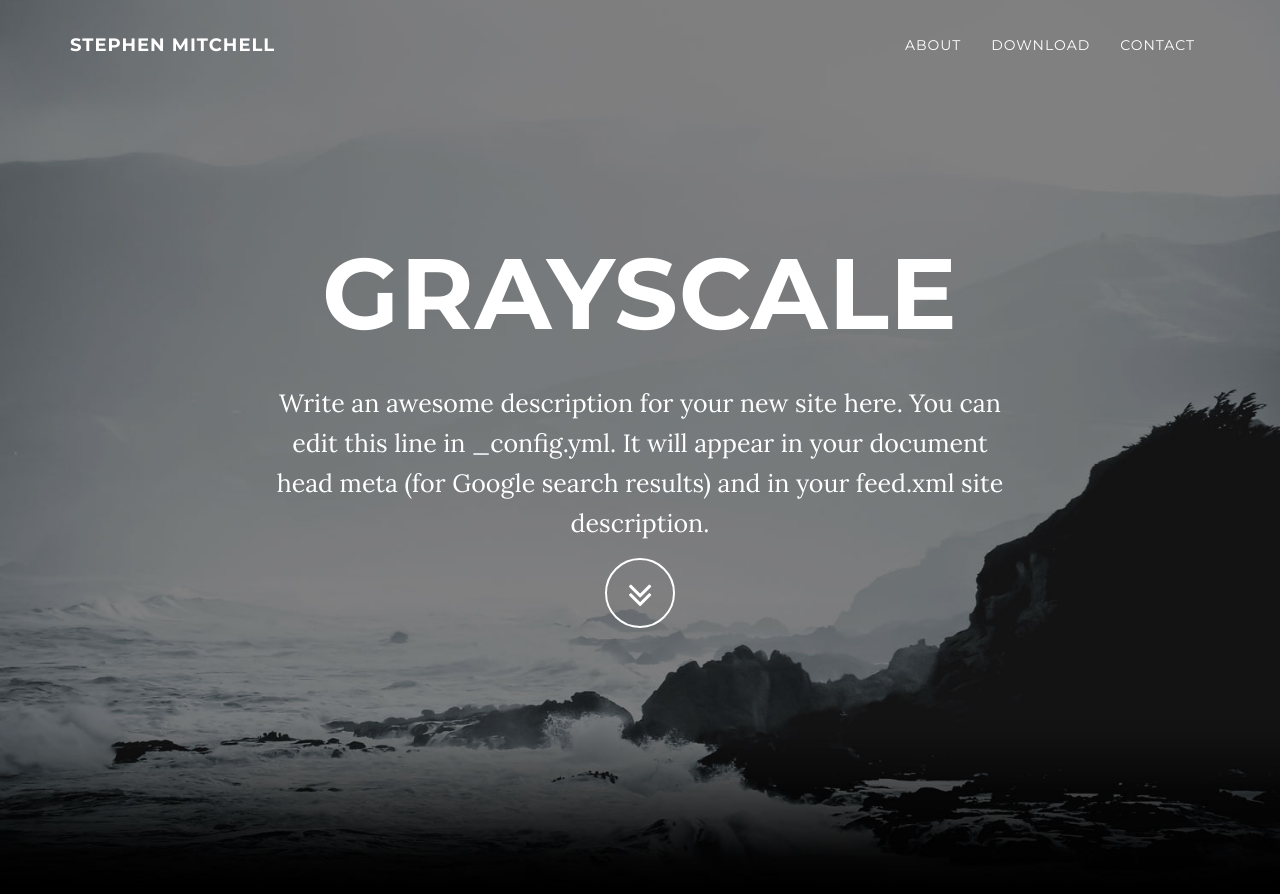
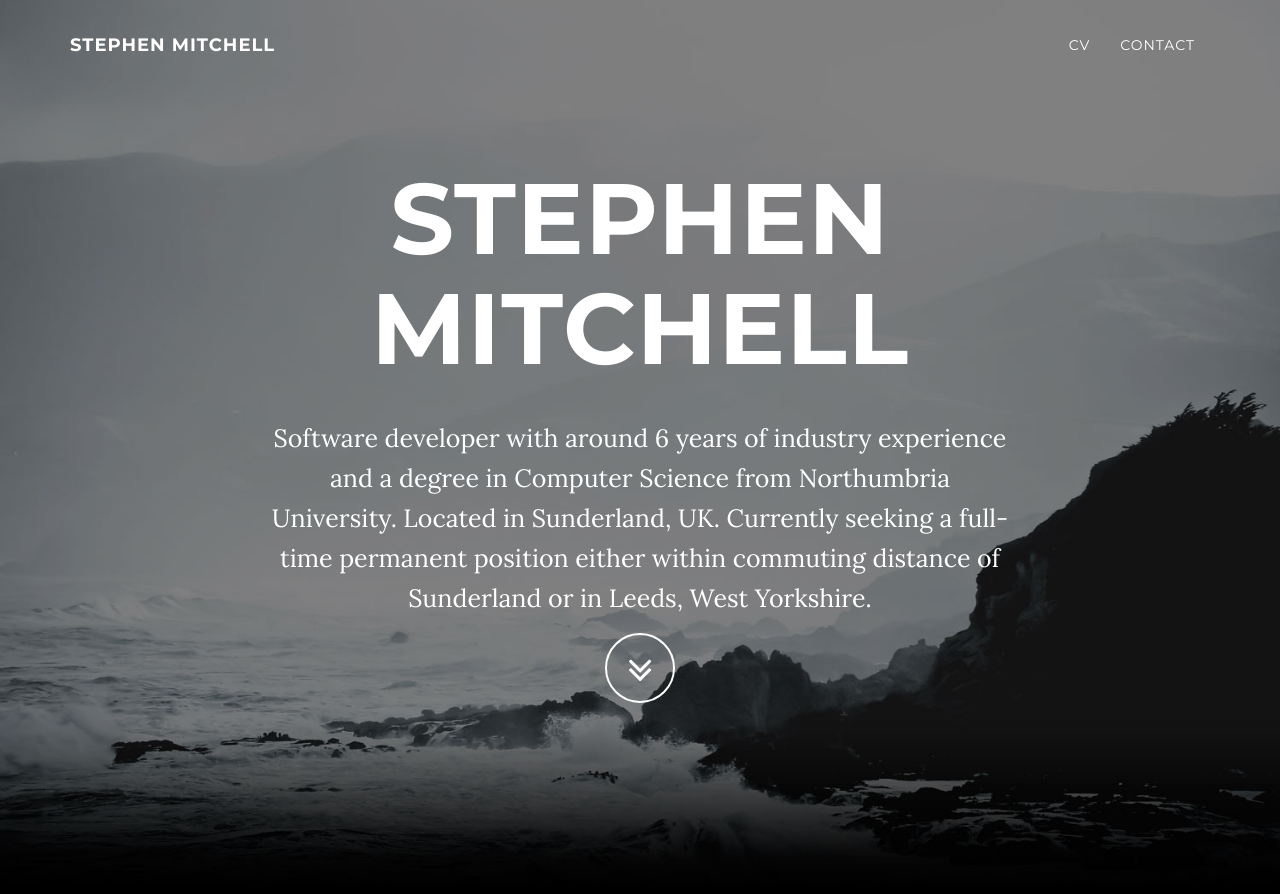
Before and after one commit to stephen-mitchell/stephen-mitchell.github.io, a Jekyll site: the page built from index.html, in a window 1280 px wide and 900 px high. Shown: the top 894 px of the window. Built offline with Jekyll 4.4.1, drawn with Linux system fonts in a browser that asks for light colours; some of the changed text lies outside the part shown.

Commit message:
Added CV
Removed "About" page

Edited site description

```diff
--- a/_config.yml
+++ b/_config.yml
@@ -1,8 +1,11 @@
 # Site settings
-title: Grayscale
+title: Stephen Mitchell
 email: your-email@domain.com
-url: https://example.github.io
-description: "Write an awesome description for your new site here. You can edit this line in _config.yml. It will appear in your document head meta (for Google search results) and in your feed.xml site description."
+url: http://stephenmitchell.me.uk
+description: "Software developer with around 6 years of industry experience and
+a degree in Computer Science from Northumbria University. Located in Sunderland,
+UK. Currently seeking a full-time permanent position either within commuting
+distance of Sunderland or in Leeds, West Yorkshire."
 
 # Color settings (hex-codes without the leading hash-tag)
 color:
@@ -10,7 +13,7 @@
   links: '#219ab3'
 
 # Footer settings
-footer: Your Website
+footer: Stephen Mitchell
 
 # Social networks usernames (many more available: google-plus, flickr, dribbble, pinterest, instagram, tumblr, linkedin, etc.)
 social:
--- a/_includes/about.html
+++ /dev/null
@@ -1,12 +0,0 @@
-    <!-- About Section -->
-    <section id="about" class="container content-section text-center">
-        <div class="row">
-            <div class="col-lg-8 col-lg-offset-2">
-                <h2>About Grayscale</h2>
-                <p>Grayscale is a free Bootstrap 3 theme created by Start Bootstrap. It can be yours right now, simply download the template on <a href="http://startbootstrap.com/template-overviews/grayscale/">the preview page</a>. The theme is open source, and you can use it for any purpose, personal or commercial.</p>
-                <p>The Jekyll version is brought to you by <a href="https://github.com/jeromelachaud">Jerome Lachaud</a></p>
-                <p>This theme features stock photos by <a href="http://gratisography.com/">Gratisography</a> along with a custom Google Maps skin courtesy of <a href="http://snazzymaps.com/">Snazzy Maps</a>.</p>
-                <p>Grayscale includes full HTML, CSS, and custom JavaScript files along with LESS files for easy customization.</p>
-            </div>
-        </div>
-    </section>
--- /dev/null
+++ b/_includes/cv.html
@@ -0,0 +1,88 @@
+<!-- CV Section -->
+<section id="cv" class="container content-section text-center">
+  <div class="row">
+    <div class="col-lg-8 col-lg-offset-2">
+      <h2>CV</h2>
+      <h3 class="cv">Employment History</h3>
+      <h4 class="cv">BMSHome Limited (trading as Thermionix Energy) - Sunderland, Tyne and Wear</h4>
+      <h5 class="cv">Software Engineer - August 2013 - Present</h5>
+      <ul class="cv">
+        <li class="cv">Used experience gained in previous role to help architect major design improvements to an existing system.</li>
+        <li class="cv">Reimplemented the above system in Python. This drastically increased development speed, allowing the company to meet the requirements of a project and claim funding which would otherwise have been lost.</li>
+        <li class="cv">Played a key role in all areas of the development lifecycle of the above system, including requirements gathering, design, development and deployment.</li>
+        <li class="cv">Split up the functionality of a large, monolithic application using the RabbitMQ message broker. This increased the stability and robustness of the system, as well as allowing for individual testing of each system component.</li>
+        <li class="cv">Wrote asynchronous Python code using Twisted, including handling of inbound TCP connections, outbound HTTP requests, communication with a RabbitMQ server using the Pika library and asynchronous database access using SQLAlchemy and Alchimia.</li>
+        <li class="cv">Wrote firmware for various ARM chips using the Arduino IDE, gaining a working knowledge of several built-in and third party libraries.</li>
+        <li class="cv">Presented feedback on various technical aspects of the project to colleagues, managers and investors both during project meetings and in the form of written reports.</li>
+        <li class="cv">Used the Pandas and Numpy libraries for basic data analysis and used the Matplotlib library to generate static and live graphs. Also gained some exposure to the Flask web framework whilst writing simple RESTful APIs.</li>
+        <li class="cv">Set up and administered several Git repositories hosted on GitHub, working with colleagues to establish the most suitable workflow and agree conventions for ticket, pull request and branch naming.</li>
+        <li class="cv">Set up and administered several Linux-based VPSes, including a production server supporting several customers.</li>
+      </ul>
+      <h5 class="cv">Graduate Intern (Software Engineer/Programmer) - August 2012 - August 2013</h5>
+      <ul class="cv">
+        <li class="cv">Learned Ada from scratch immediately after starting role whilst also becoming familiar with a large existing codebase.</li>
+        <li class="cv">Worked closely with a colleague to maintain and develop the above code.</li>
+        <li class="cv">Designed and implemented several GTK user interfaces making use of the Glade UI Designer and GtkAda binding.</li>
+        <li class="cv">Set up and administered a source control system based around Subversion and the Trac issue tracking system.</li>
+        <li class="cv">Pioneered the use of Python scripting to perform tasks for which the existing Ada code was too inflexible. This included creating custom monitoring scripts which saved several hours per week of manually examining test data and caught bugs which may otherwise have gone unnoticed.</li>
+        <li class="cv">Took ownership of several of the above projects, in some cases completing proof-of-concept work outside of work time to prove their viability and justifying the business case for completing them to colleagues and managers.</li>
+      </ul>
+      <h4 class="cv">Echostar Europe - Steeton, West Yorkshire</h4>
+      <h5 class="cv">Undergraduate Software Engineer - July 2008 - August 2009</h5>
+      <ul class="cv">
+        <li class="cv">One year work placement undertaken as part of BSc Computer Science course.</li>
+        <li class="cv">Maintained and updated a large C program running under a UNIX-like environment on satellite set-top boxes.</li>
+        <li class="cv">Learned Python, and applied this knowledge whilst maintaining a multi-threaded Python script used to control and monitor the above.</li>
+        <li class="cv">Gained a working knowledge of the DVB family of protocols whilst working with satellite and terrestrial transport streams.</li>
+        <li class="cv">Gained extensive experience working in the Linux console and using the CVS source control system.</li>
+      </ul>
+      <h3 class="cv">Education</h3>
+      <h4 class="cv">Northumbria University - Newcastle upon Tyne</h4>
+      <h5 class="cv">BSc Computer Science (Hons): 2:1 - 2006 - 2010</h5>
+      <p class="cv">Included the following modules:</p>
+      <ul class="cv">
+        <li class="cv">Programming 2 (Java) – 100%</li>
+        <li class="cv">Data Structures and Algorithms – 91%</li>
+        <li class="cv">Introduction to Internet Technologies – 90%</li>
+        <li class="cv">Relational Databases: Theory and Practise – 85%</li>
+      </ul>
+      <h4 class="cv">City of Sunderland College - Sunderland, Tyne and Wear</h4>
+      <h5 class="cv">'A' Levels - 2004 - 2006</h5>
+      <ul class="cv">
+        <li class="cv">Computing (A)</li>
+        <li class="cv">Psychology (B)</li>
+        <li class="cv">English Language (C)</li>
+        <li class="cv">General Studies (D)</li>
+      </ul>
+      <h4 class="cv">Southmoor Community School - Sunderland, Tyne and Wear</h4>
+      <h5 class="cv">GCSEs - 1999 - 2004</h5>
+      <p class="cv">11 GCSEs at grades A* - B including Computing (A*), Maths (A) and English Language (B)</p>
+      <h3 class="cv">Personal Projects</h3>
+      <h4 class="cv">PebHub</h4>
+      <h5 class="cv">Pebble Smartwatch App - 2015</h5>
+      <p class="cv">Pebble Smartwatch application to display the GitHub activity feed for a given user. Written using the PebbleJS JavaScript framework. Source code available at <a href="https://github.com/stephen-mitchell/PebHub">https://github.com/stephen-mitchell/PebHub</a>. Has been downloaded more than 500 times from the Pebble App Store.</p>
+      <h3 class="cv">Technical Skills</h3>
+      <h4 class="cv">Proficient</h4>
+      <ul class="cv">
+        <li class="cv">Python, including Twisted, Pika, SQLAlchemy, Flask and Tkinter libraries</li>
+        <li class="cv">Arduino (C/C++-like syntax), including various built-in and third party libraries</li>
+        <li class="cv">MySQL (usage and some administration)</li>
+        <li class="cv">Git (usage and administration through GitHub), including the Git Flow methodology</li>
+        <li class="cv">Markdown (including GitHub Flavoured Markdown)</li>
+      </ul>
+      <h4 class="cv">Past Exposure</h4>
+      <ul class="cv">
+        <li class="cv">Additional Python libraries including Pandas, Numpy and Matplotlib</li>
+        <li class="cv">Ada</li>
+        <li class="cv">C</li>
+        <li class="cv">Java (academic only)</li>
+        <li class="cv">C++ (academic only)</li>
+        <li class="cv">Oracle 9 (usage, academic only)</li>
+        <li class="cv">LaTeX</li>
+        <li class="cv">HTML 4.0 and CSS</li>
+        <li class="cv">Subversion (usage and administration)</li>
+        <li class="cv">CVS (usage)</li>
+      </ul>
+    </div>
+  </div>
+</section>
--- a/_includes/nav.html
+++ b/_includes/nav.html
@@ -18,10 +18,7 @@
                         <a href="#page-top"></a>
                     </li>
                     <li>
-                        <a class="page-scroll" href="#about">About</a>
-                    </li>
-                    <li>
-                        <a class="page-scroll" href="#download">Download</a>
+                        <a class="page-scroll" href="#cv">CV</a>
                     </li>
                     <li>
                         <a class="page-scroll" href="#contact">Contact</a>
--- a/_layouts/default.html
+++ b/_layouts/default.html
@@ -4,8 +4,7 @@
     <body id="page-top" data-spy="scroll" data-target=".navbar-fixed-top">
     {% include nav.html %}
     {% include header.html %}
-    {% include about.html %}
-    {% include download.html %}
+    {% include cv.html %}
     {% include contact.html %}
     {% include footer.html %}
     {% include js.html %}
```
Also changed, not shown: _includes/css/grayscale.css (+34 -0 lines).
